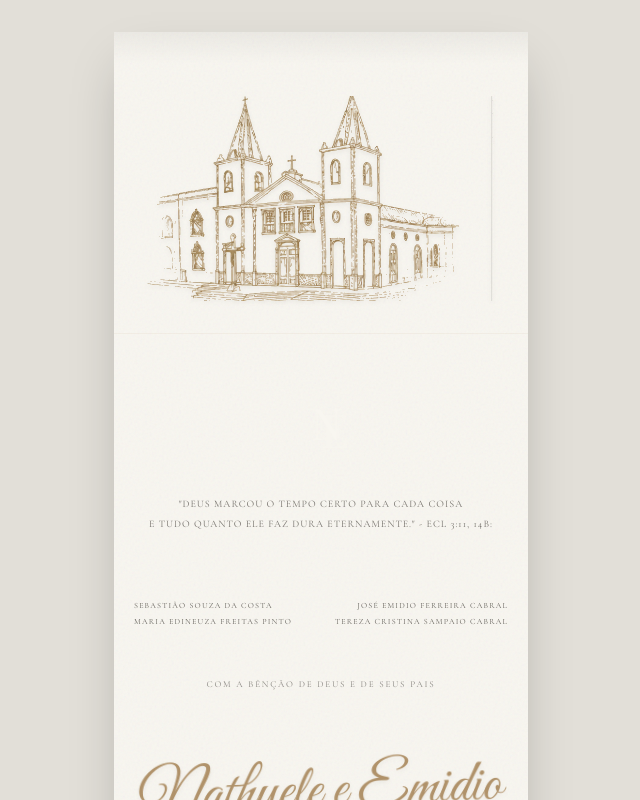
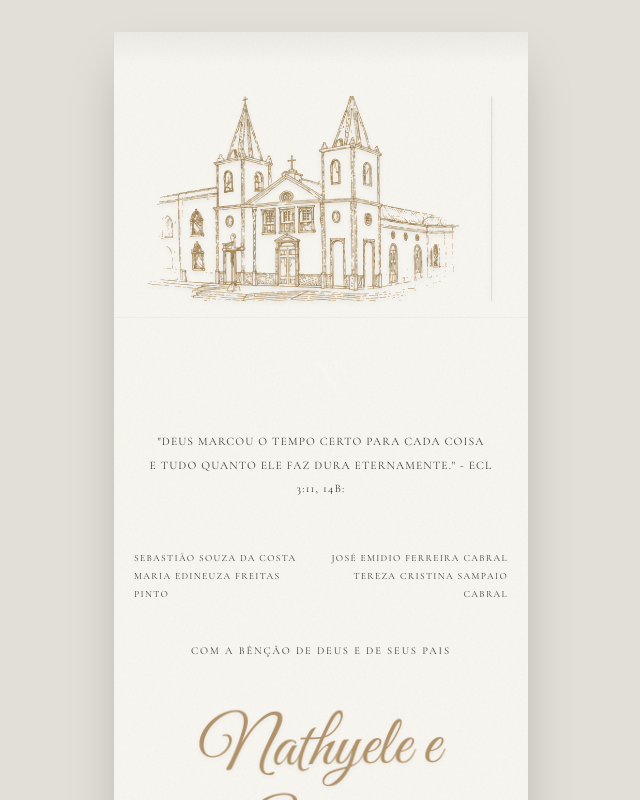
Before and after one commit to eusouejuniorrapp/convite-nathyele-emidio, a React (Vite) app: page / in a window 1280 px wide. Both pictures are taken after a click on the button "ABRIR CONVITE". Shown: the top 800 px of the page, without its empty margins (319-959 px from the left). Built offline with nearby package versions, Linux system fonts and the light colour scheme; a web font is replaced by a local one.

Commit message:
Update App.tsx

```diff
--- a/src/App.tsx
+++ b/src/App.tsx
@@ -80,22 +80,22 @@ export default function App() {
         <div className={`paper-bg flex-1 w-full pb-32 transition-opacity duration-1000 ${isOpen ? 'opacity-100' : 'opacity-0'}`}>
 
           {/* Top Flap Area (Church) */}
-          <div className="w-full pt-16 pb-8 border-b border-gold/10 relative">
+          <div className="w-full pt-16 pb-4 border-b border-gold/10 relative">
             <div className="absolute top-0 left-0 w-full h-8 bg-gradient-to-b from-black/5 to-transparent"></div>
             <ChurchSketch />
           </div>
 
           {/* Main Body */}
-          <main className="w-full px-4 pt-16 text-center">
+          <main className="w-full px-4 pt-8 text-center">
 
-            <Monogram className="mb-12 scale-90" />
+            <Monogram className="mb-8 scale-90" />
 
-            <p className="font-serif text-[10px] tracking-widest leading-loose text-ink/70 max-w-sm mx-auto mb-16 uppercase px-2">
+            <p className="font-serif text-[11.5px] tracking-widest leading-[2.05] text-ink max-w-sm mx-auto mb-12 uppercase px-2">
               "Deus marcou o tempo certo para cada coisa<br/>
               E tudo quanto ele faz dura eternamente." - Ecl 3:11, 14B:
             </p>
 
-            <div className="flex justify-between items-start font-serif uppercase text-[8px] tracking-[0.15em] text-ink/80 mb-12 px-1 leading-loose">
+            <div className="flex justify-between items-start font-serif uppercase text-[9.5px] tracking-[0.14em] text-ink mb-10 px-1 leading-[1.9]">
               <div className="text-left w-1/2 pr-1">
                 SEBASTIÃO SOUZA DA COSTA<br/>
                 MARIA EDINEUZA FREITAS PINTO
@@ -106,17 +106,17 @@ export default function App() {
               </div>
             </div>
 
-            <p className="font-serif text-[9px] tracking-[0.2em] text-ink/60 mb-16 uppercase">
+            <p className="font-serif text-[10.5px] tracking-[0.18em] text-ink mb-12 uppercase">
               Com a bênção de Deus e de seus pais
             </p>
 
             {/* Names */}
-            <h1 className="font-script text-6xl text-gold-dark mb-16 transform -rotate-2 foil-shadow" style={{ lineHeight: '1.2' }}>
-              Nathyele e Emidio
+            <h1 className="font-script text-[4.35rem] text-gold-dark mb-12 transform -rotate-1 foil-shadow" style={{ lineHeight: '1.2' }}>
+              Nathyele e Emídio
             </h1>
 
             {/* Details */}
-            <div className="font-serif text-[10px] tracking-[0.15em] leading-loose text-ink/80 mb-24 w-full">
+            <div className="font-serif text-[11.5px] tracking-[0.13em] leading-[2.05] text-ink mb-20 w-full">
               <p className="mb-6 px-2">
                 CONVIDAM PARA A CERIMÔNIA RELIGIOSA DE SEU CASAMENTO,<br/>
                 A REALIZAR-SE ÀS DEZENOVE HORAS E TRINTA MINUTOS<br/>
@@ -142,8 +142,8 @@ export default function App() {
               <div className="insert-card p-6 flex flex-col items-center justify-center text-center space-y-6 mx-2">
 
                 <div>
-                  <h3 className="font-serif uppercase tracking-[0.2em] text-[9px] text-ink/60 mb-3">Sugestão de Presentes</h3>
-                  <a href="https://noivos.casar.com/nathyele-e-emidio/" target="_blank" rel="noreferrer" className="inline-flex items-center space-x-2 font-serif text-[8px] tracking-[0.2em] hover:text-gold transition-colors">
+                  <h3 className="font-serif uppercase tracking-[0.2em] text-[10px] text-ink mb-3">Sugestão de Presentes</h3>
+                  <a href="https://noivos.casar.com/nathyele-e-emidio/" target="_blank" rel="noreferrer" className="inline-flex items-center space-x-2 font-serif text-[9px] tracking-[0.18em] hover:text-gold transition-colors">
                     <Gift size={10} />
                     <span>LISTA DE PRESENTES VIRTUAL</span>
                   </a>
@@ -152,15 +152,15 @@ export default function App() {
                 <div className="w-12 h-[1px] bg-gold/30"></div>
 
                 <div className="w-full">
-                  <h3 className="font-serif uppercase tracking-[0.2em] text-[9px] text-ink/60 mb-2">Chave PIX</h3>
+                  <h3 className="font-serif uppercase tracking-[0.2em] text-[10px] text-ink mb-2">Chave PIX</h3>
                   <button
                     onClick={handleCopyPix}
-                    className="font-serif text-[9px] tracking-widest flex items-center justify-center space-x-2 w-full hover:text-gold transition-colors group"
+                    className="font-serif text-[10px] tracking-widest flex items-center justify-center space-x-2 w-full hover:text-gold transition-colors group"
                   >
                     <span className="select-all">88999259007</span>
                     {copied ? <Check size={10} className="text-green-600" /> : <Copy size={10} className="opacity-50 group-hover:opacity-100" />}
                   </button>
-                  <p className="font-serif text-[7.5px] tracking-wider text-ink/50 mt-1 uppercase">(Jéssica Nathyele Freitas Souza)</p>
+                  <p className="font-serif text-[8.5px] tracking-wider text-ink/70 mt-1 uppercase">(Jéssica Nathyele Freitas Souza)</p>
                 </div>
               </div>
 
@@ -168,11 +168,11 @@ export default function App() {
               <div className="grid grid-cols-2 gap-4 mx-2">
                  <a href="https://wa.me/?text=Olá!%20Gostaria%20de%20confirmar%20minha%20presença%20no%20casamento%20de%20Nathyele%20e%20Emídio!" target="_blank" rel="noreferrer" className="insert-card p-4 flex flex-col items-center justify-center space-y-3 hover:-translate-y-1 transition-transform cursor-pointer">
                     <MessageCircle size={14} className="text-gold" />
-                    <span className="font-serif uppercase text-[8px] tracking-[0.15em] text-center">Confirmar<br/>Presença</span>
+                    <span className="font-serif uppercase text-[9px] tracking-[0.14em] text-center text-ink">Confirmar<br/>Presença</span>
                  </a>
                  <a href="#" className="insert-card p-4 flex flex-col items-center justify-center space-y-3 hover:-translate-y-1 transition-transform cursor-pointer">
                     <MapPin size={14} className="text-gold" />
-                    <span className="font-serif uppercase text-[8px] tracking-[0.15em] text-center">Como<br/>Chegar</span>
+                    <span className="font-serif uppercase text-[9px] tracking-[0.14em] text-center text-ink">Como<br/>Chegar</span>
                  </a>
               </div>
 
```
